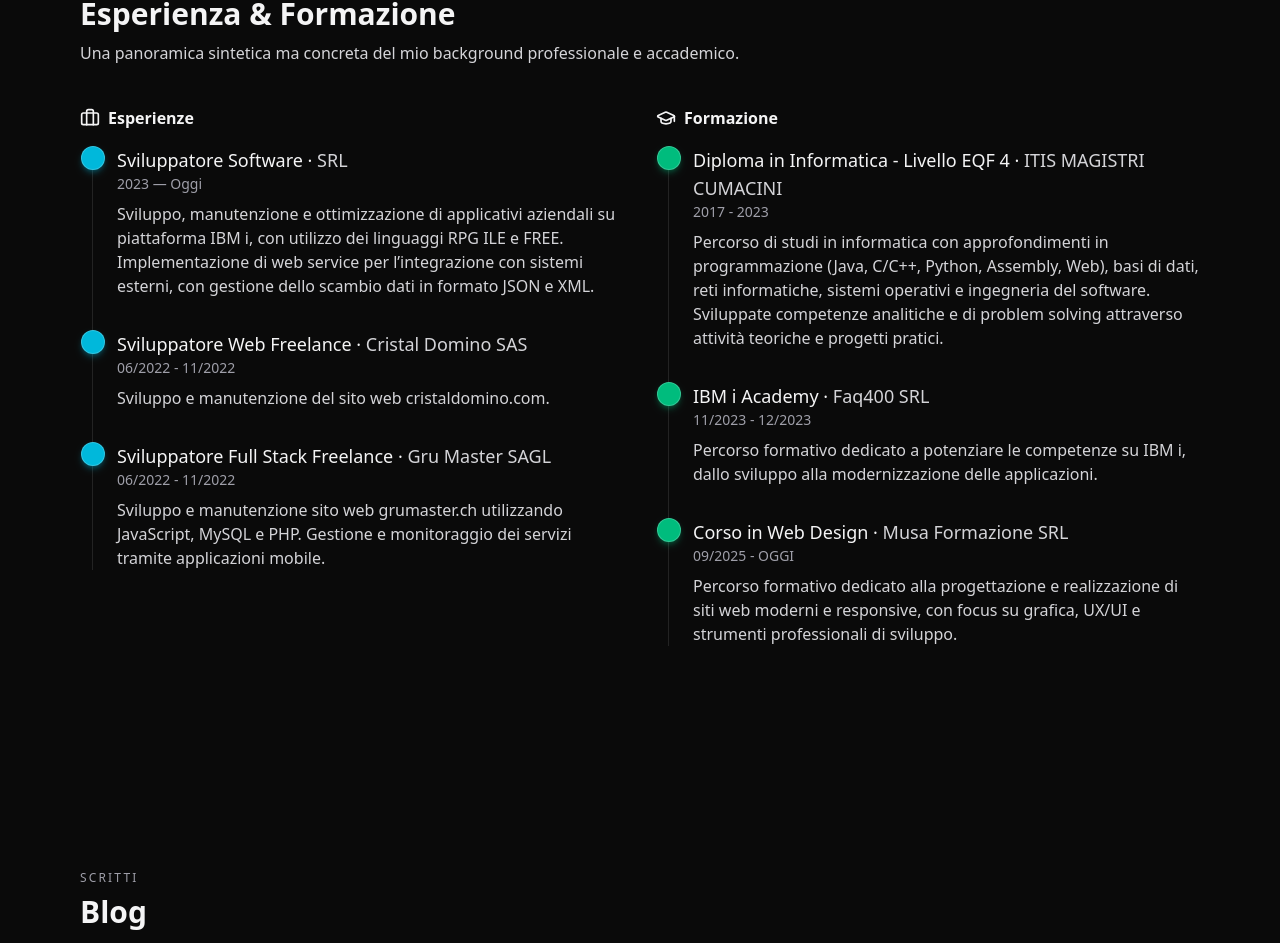
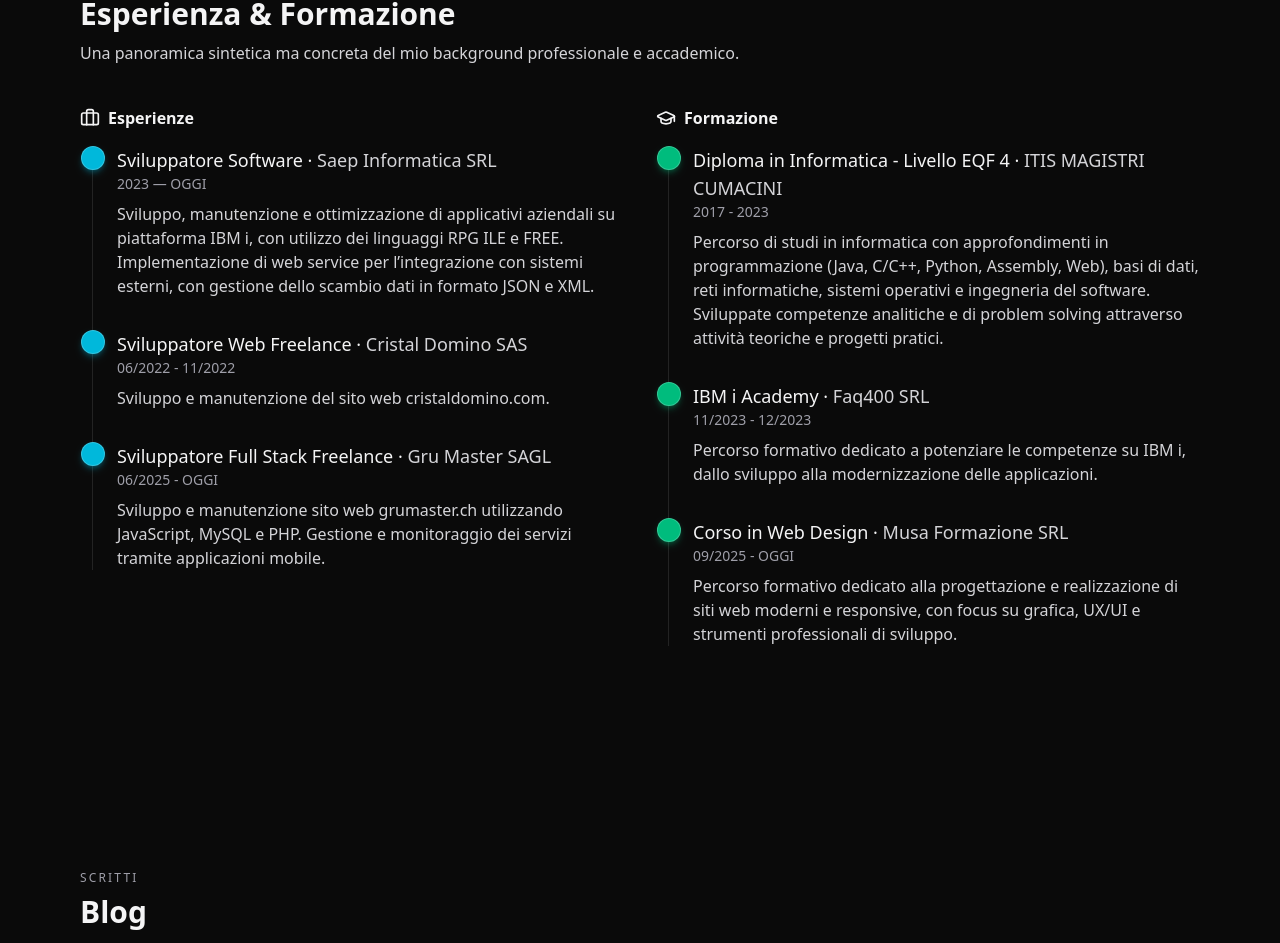
Before and after one commit to hexmont/alemonta.dev, a React (Vite) app: page / in a window 1280 px wide. Shown: the part 1988-2931 px from the top of the page. Built offline with nearby package versions, Linux system fonts and the light colour scheme.

Commit message:
fix: correct organization names and update employment periods in experiences data

```diff
--- a/src/data/experiences.ts
+++ b/src/data/experiences.ts
@@ -1,8 +1,8 @@
 export const experiences = [
   {
     role: "Sviluppatore Software",
-    org: " SRL",
-    period: "2023 — Oggi",
+    org: "Saep Informatica SRL",
+    period: "2023 — OGGI",
     description:
       "Sviluppo, manutenzione e ottimizzazione di applicativi aziendali su piattaforma IBM i, con utilizzo dei linguaggi RPG ILE e FREE. Implementazione di web service per l’integrazione con sistemi esterni, con gestione dello scambio dati in formato JSON e XML.",
   },
@@ -16,7 +16,7 @@ export const experiences = [
   {
     role: "Sviluppatore Full Stack Freelance",
     org: "Gru Master SAGL",
-    period: "06/2022 - 11/2022",
+    period: "06/2025 - OGGI",
     description:
       "Sviluppo e manutenzione sito web grumaster.ch utilizzando JavaScript, MySQL e PHP. Gestione e monitoraggio dei servizi tramite applicazioni mobile.",
   },
```
